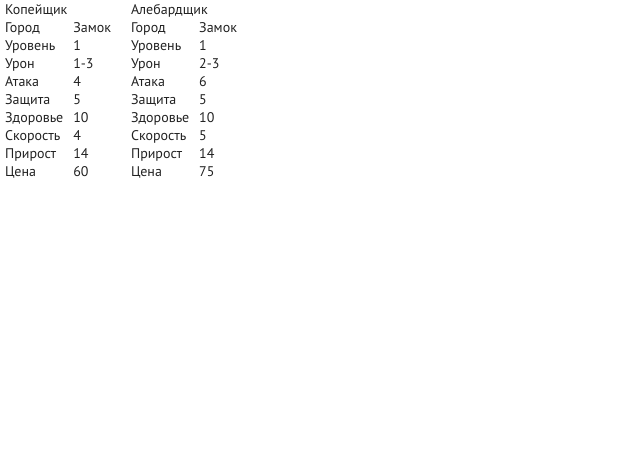
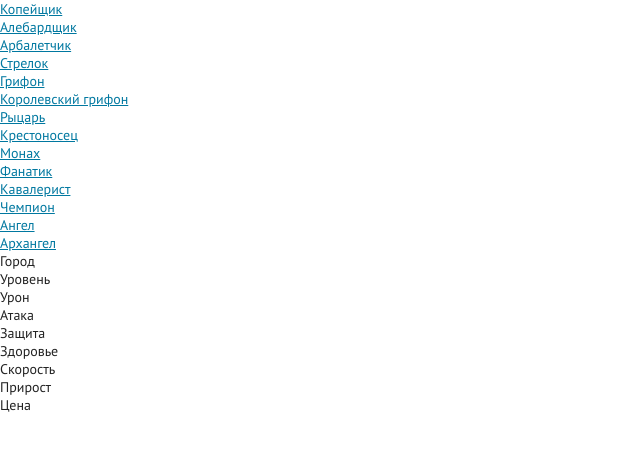
Before and after one commit to xhoskin/heroes, a plain HTML site: page index.html in a window 1280 px wide. Shown: the whole page, without its empty margins (0-640 px from the left). Drawn offline with Linux system fonts and the light colour scheme.

Commit message:
список и вывод существ

```diff
--- a/index.html
+++ b/index.html
@@ -8,49 +8,9 @@
 </head>
 <body>
 
-  <table class="creature-table" data-creature="0">
-    <tr>
-      <td data-value="name" colspan="2"></td>
-    </tr>
-    <tr>
-      <td>Город</td>
-      <td data-value="city"></td>
-    </tr>
-    <tr>
-      <td>Уровень</td>
-      <td data-value="level"></td>
-    </tr>
-    <tr>
-      <td>Урон</td>
-      <td data-value="damage"></td>
-    </tr>
-    <tr>
-      <td>Атака</td>
-      <td data-value="attack"></td>
-    </tr>
-    <tr>
-      <td>Защита</td>
-      <td data-value="defense"></td>
-    </tr>
-    <tr>
-      <td>Здоровье</td>
-      <td data-value="health"></td>
-    </tr>
-    <tr>
-      <td>Скорость</td>
-      <td data-value="speed"></td>
-    </tr>
-    <tr>
-      <td>Прирост</td>
-      <td data-value="growth"></td>
-    </tr>
-    <tr>
-      <td>Цена</td>
-      <td data-value="price"></td>
-    </tr>
-  </table>
+  <ul id="creatures-list"></ul>
 
-  <table class="creature-table" data-creature="1">
+  <table id="your-creature">
     <tr>
       <td data-value="name" colspan="2"></td>
     </tr>
--- a/js/script.js
+++ b/js/script.js
@@ -1,7 +1,7 @@
 $(function(){
 
   //класс существа
-  function Creature( name, level, city, damageMin, damageMax, attack, defense, health, speed, growth, price ){
+  function Creature( name, city, level, damageMin, damageMax, attack, defense, health, speed, growth, price ){
     //properties
     this.name      = name,
     this.city      = city,
@@ -18,41 +18,58 @@ $(function(){
 
   //методы существа
   Creature.prototype.print = function(index) {
-    var table = $('[data-creature="' + index + '"]');
+    var table = $('#your-creature');
     for ( var key in this ) {
       $(table).find('[data-value="' + key + '"]').text( this[key] );
     }
     $(table).find('[data-value="damage"]').text( this.damageMin + "-" + this.damageMax );
   };
 
-  //список существ и функция добавления в него новых существ
-  var creaturesList = [];
-  var newCreature = function( name, level, city, damageMin, damageMax, attack, defense, health, speed, growth, price ){
-    creaturesList.push( new Creature( name, level, city, damageMin, damageMax, attack, defense, health, speed, growth, price ) );
-  }
+  //список существ
+  var creatures = {
+    list: [],
+    //добавление существа в список
+    add: function( name, level, city, damageMin, damageMax, attack, defense, health, speed, growth, price ){
+      this.list.push( new Creature( name, level, city, damageMin, damageMax, attack, defense, health, speed, growth, price ) );
+    },
+    //вывод списка существ
+    print: function(){
+      for (var i = 0; i < this.list.length; i++) {
+        var value = this.list[i],
+           output =
+             '<li><a href="#" data-creature-id="' +
+             i + '">' +
+             value.name +
+             '</a></li>\n';
+        $('#creatures-list').append(output);
+      }
+    }
+  };
 
   //создание существ
-  newCreature( "Копейщик",           1, "Замок", 1, 3, 4, 5, 10, 4, 14, 60 );
-  newCreature( "Алебардщик",         1, "Замок", 2,	3, 6, 5, 10, 5, 14, 75 );
-  newCreature( "Арбалетчик",         2, "Замок", 2, 3, 6, 3, 10, 4, 9, 100);
-  newCreature( "Стрелок",            2, "Замок", 2, 3, 6, 3, 10, 6, 9, 150);
-  newCreature( "Грифон",             3, "Замок", 3, 6, 8, 8, 25, 6, 7, 200);
-  newCreature( "Королевский грифон", 3, "Замок", 3, 6, 9, 9, 25, 9, 7, 240);
-  newCreature( "Рыцарь",             4, "Замок", 6, 9, 10, 12, 35, 5, 4, 300);
-  newCreature( "Крестоносец",        4, "Замок", 7, 10, 12, 12, 35, 6, 4, 400);
-  newCreature( "Монах",              5, "Замок", 10, 12, 12, 7, 30, 5, 3, 400);
-  newCreature( "Фанатик",            5, "Замок", 10, 12, 12, 10, 30, 7, 3, 450);
-  newCreature( "Кавалерист",         6, "Замок", 15, 25, 15, 15, 100, 7, 2, 1000);
-  newCreature( "Чемпион",            6, "Замок", 20, 25, 16, 16, 100, 9, 2, 1200);
-  newCreature( "Ангел",              7, "Замок", 50, 50, 20, 20, 200, 12, 1, 3000);
-  newCreature( "Архангел",           7, "Замок", 50, 50, 30, 30, 250, 18, 1, 5000);
+  creatures.add( "Копейщик",           1, "Замок", 1, 3, 4, 5, 10, 4, 14, 60  );
+  creatures.add( "Алебардщик",         1, "Замок", 2,	3, 6, 5, 10, 5, 14, 75  );
+  creatures.add( "Арбалетчик",         2, "Замок", 2, 3, 6, 3, 10, 4, 9, 100  );
+  creatures.add( "Стрелок",            2, "Замок", 2, 3, 6, 3, 10, 6, 9, 150  );
+  creatures.add( "Грифон",             3, "Замок", 3, 6, 8, 8, 25, 6, 7, 200  );
+  creatures.add( "Королевский грифон", 3, "Замок", 3, 6, 9, 9, 25, 9, 7, 240  );
+  creatures.add( "Рыцарь",             4, "Замок", 6, 9, 10, 12, 35, 5, 4, 300  );
+  creatures.add( "Крестоносец",        4, "Замок", 7, 10, 12, 12, 35, 6, 4, 400  );
+  creatures.add( "Монах",              5, "Замок", 10, 12, 12, 7, 30, 5, 3, 400  );
+  creatures.add( "Фанатик",            5, "Замок", 10, 12, 12, 10, 30, 7, 3, 450  );
+  creatures.add( "Кавалерист",         6, "Замок", 15, 25, 15, 15, 100, 7, 2, 1000  );
+  creatures.add( "Чемпион",            6, "Замок", 20, 25, 16, 16, 100, 9, 2, 1200  );
+  creatures.add( "Ангел",              7, "Замок", 50, 50, 20, 20, 200, 12, 1, 3000  );
+  creatures.add( "Архангел",           7, "Замок", 50, 50, 30, 30, 250, 18, 1, 5000  );
 
+  console.log( creatures );
 
-  //вывод всех существ на экран
-  for (var i = 0; i < creaturesList.length; i++) {
-    creaturesList[i].print(i);
-  }
+  creatures.print();
 
-  console.log( creaturesList );
+  //events binding
+  $('#creatures-list a').on('click', function(){
+    var id = $(this).data('creature-id');
+    console.log( creatures.list[id].print() );
+  });
 
 });
```
